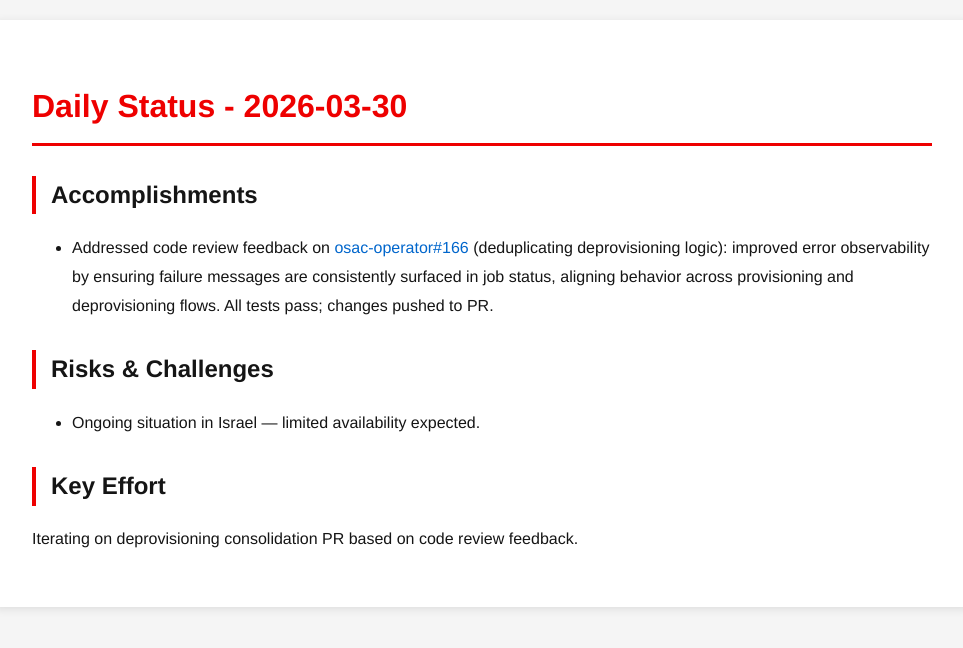
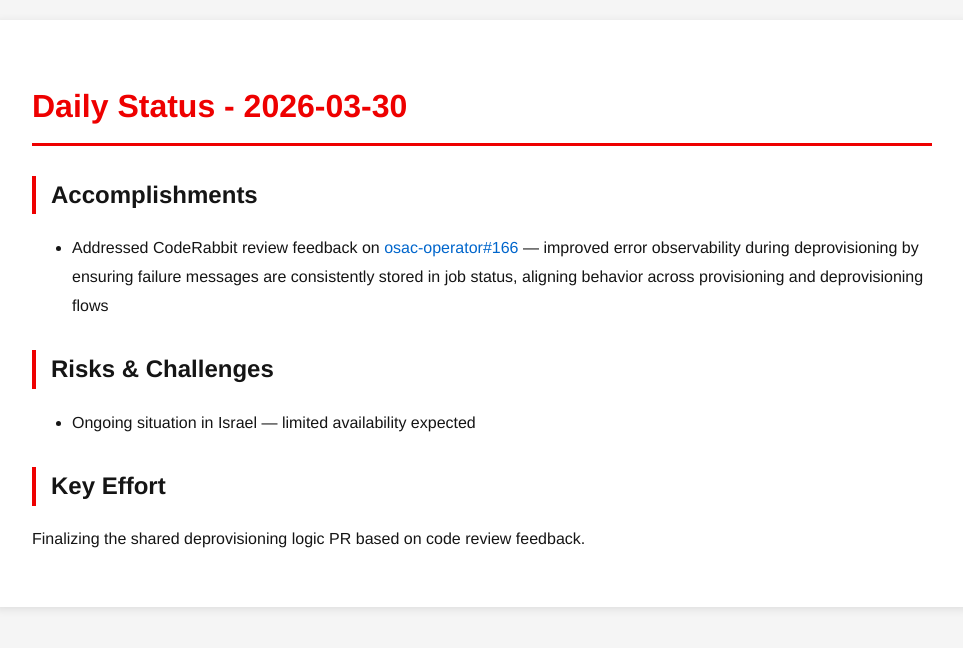
Before and after one commit to tzvatot/daily-status, a Jekyll site: the page built from 2026-03-30.md, in a window 1280 px wide. Shown: the top 648 px of the page, without its empty margins (158-1121 px from the left). Built offline with Jekyll 4.4.1, drawn with Linux system fonts in a browser that asks for light colours.

Commit message:
Daily status update - 2026-03-30

```diff
--- a/2026-03-30.md
+++ b/2026-03-30.md
@@ -7,10 +7,10 @@
 # Daily Status - 2026-03-30
 
 ## Accomplishments
-- Addressed code review feedback on [osac-operator#166](https://github.com/osac-project/osac-operator/pull/166) (deduplicating deprovisioning logic): improved error observability by ensuring failure messages are consistently surfaced in job status, aligning behavior across provisioning and deprovisioning flows. All tests pass; changes pushed to PR.
+- Addressed CodeRabbit review feedback on [osac-operator#166](https://github.com/osac-project/osac-operator/pull/166) — improved error observability during deprovisioning by ensuring failure messages are consistently stored in job status, aligning behavior across provisioning and deprovisioning flows
 
 ## Risks & Challenges
-- Ongoing situation in Israel — limited availability expected.
+- Ongoing situation in Israel — limited availability expected
 
 ## Key Effort
-Iterating on deprovisioning consolidation PR based on code review feedback.
+Finalizing the shared deprovisioning logic PR based on code review feedback.
```
